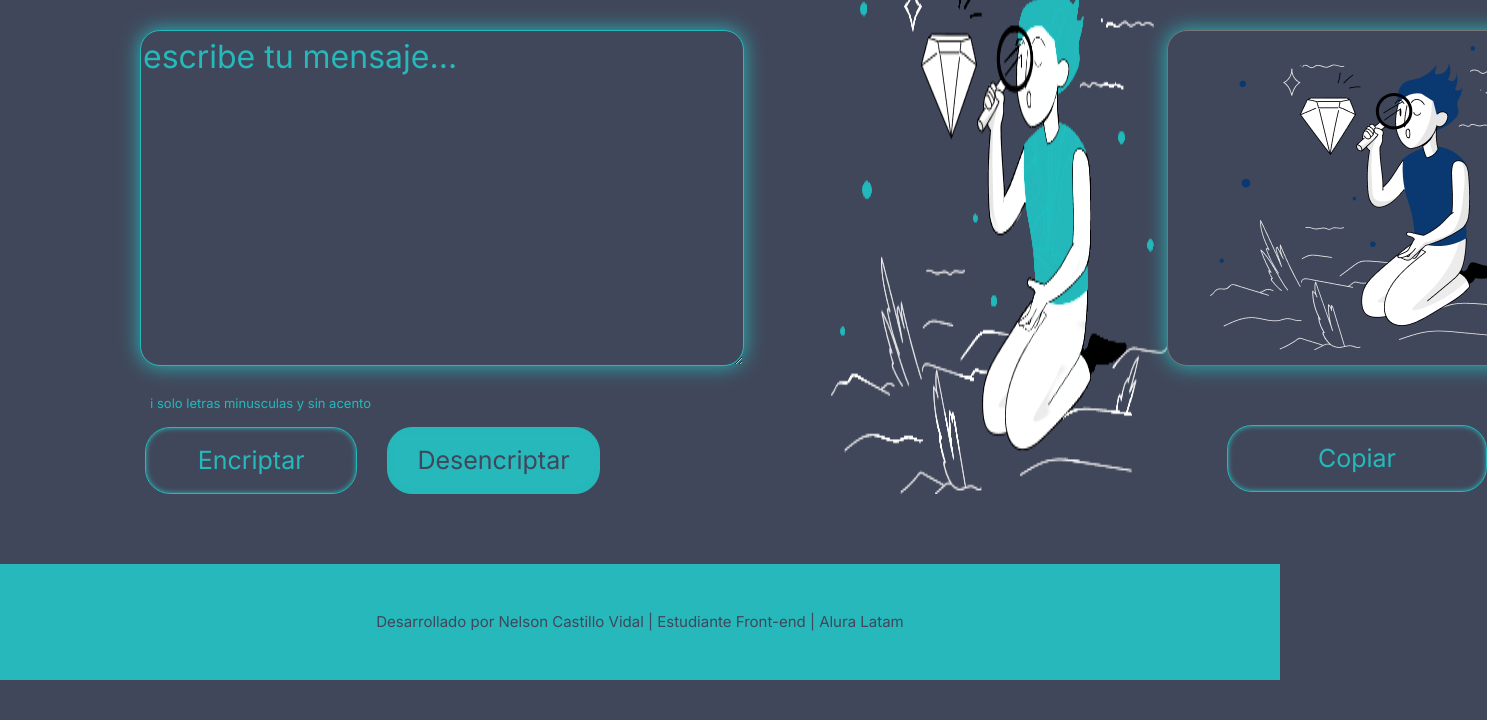
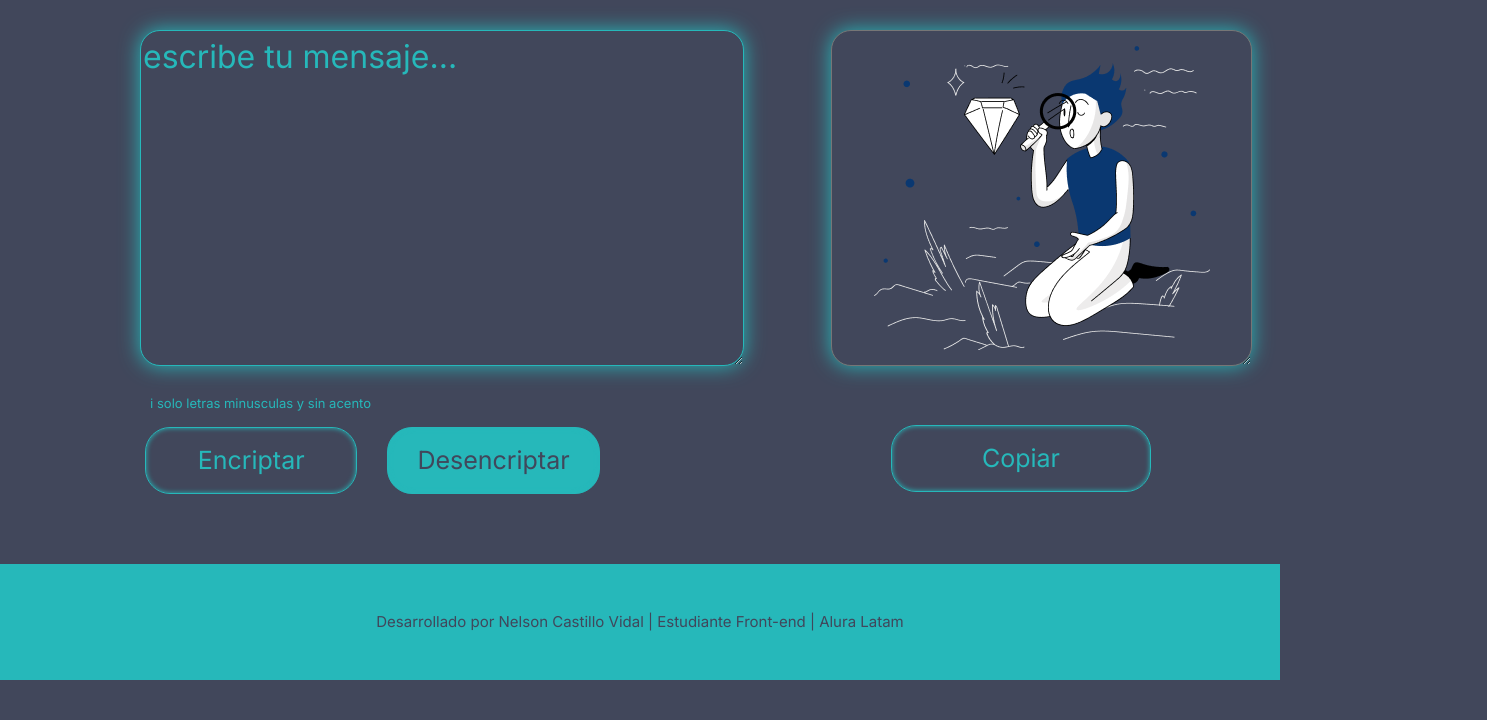
Before and after one commit to ncvidal/version2, a plain HTML site: page index.html in a window 1280 px wide. Shown: the part 80-800 px from the top of the page, 1487 px wide, since content can reach past the window. Drawn offline with Linux system fonts and the light colour scheme.

Commit message:
borrando el muñeco de fuera la seccion, ya funciona el del css

```diff
--- a/index.html
+++ b/index.html
@@ -40,7 +40,6 @@
 
         </section>
 
-        <img src="./Muñeco3.png" alt="">
         <section>
 
             <textarea class="mensaje"  cols="20" rows="7"></textarea>
```
